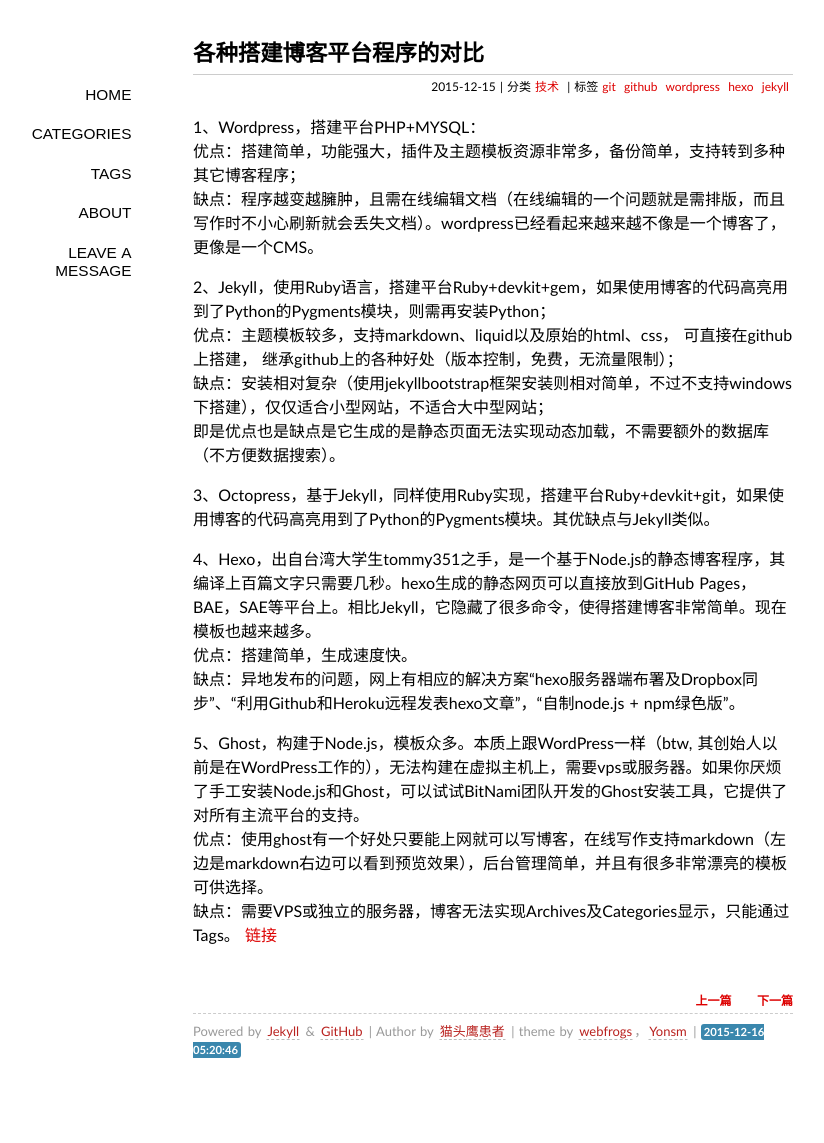
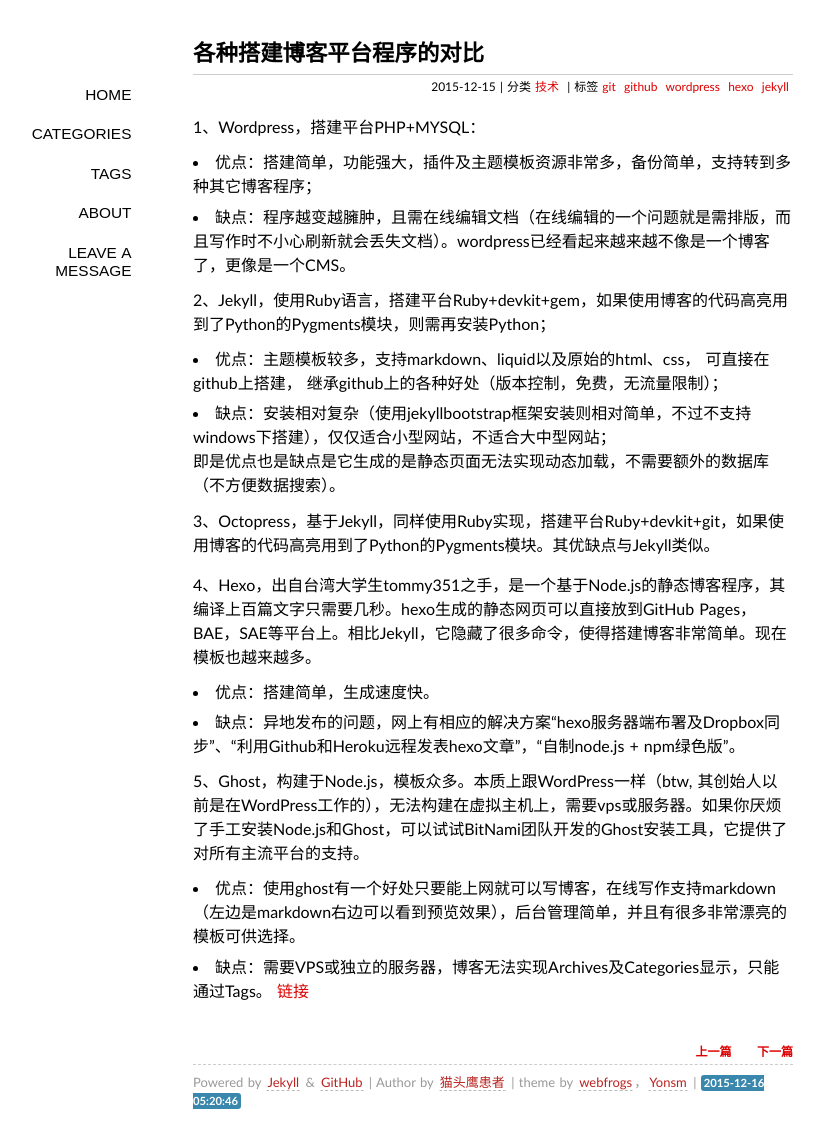
Before and after one commit to NightKs/NightKs.github.io, a Jekyll site: the page built from _posts/2015-12-15-ping-tai-dui-bi.md, in a window 1280 px wide. Shown: the whole page, without its empty margins (147-971 px from the left). Built offline with Jekyll 4.4.1, drawn with Linux system fonts in a browser that asks for light colours; some web fonts are replaced; Markdown is read by kramdown in place of the engine named in the settings; comment, search, counter and statistics services are not loaded; before the commit the page ends 1092 px from its top, so only the background shows below that.

```diff
--- a/_posts/2015-12-15-ping-tai-dui-bi.md
+++ b/_posts/2015-12-15-ping-tai-dui-bi.md
@@ -7,21 +7,21 @@ categories: 技术
 ---
 
 1、Wordpress，搭建平台PHP+MYSQL：
-优点：搭建简单，功能强大，插件及主题模板资源非常多，备份简单，支持转到多种其它博客程序；
-缺点：程序越变越臃肿，且需在线编辑文档（在线编辑的一个问题就是需排版，而且写作时不小心刷新就会丢失文档）。wordpress已经看起来越来越不像是一个博客了，更像是一个CMS。
+* 优点：搭建简单，功能强大，插件及主题模板资源非常多，备份简单，支持转到多种其它博客程序；
+* 缺点：程序越变越臃肿，且需在线编辑文档（在线编辑的一个问题就是需排版，而且写作时不小心刷新就会丢失文档）。wordpress已经看起来越来越不像是一个博客了，更像是一个CMS。
 
 2、Jekyll，使用Ruby语言，搭建平台Ruby+devkit+gem，如果使用博客的代码高亮用到了Python的Pygments模块，则需再安装Python；
-优点：主题模板较多，支持markdown、liquid以及原始的html、css， 可直接在github上搭建， 继承github上的各种好处（版本控制，免费，无流量限制）；
-缺点：安装相对复杂（使用jekyllbootstrap框架安装则相对简单，不过不支持windows下搭建），仅仅适合小型网站，不适合大中型网站；
+* 优点：主题模板较多，支持markdown、liquid以及原始的html、css， 可直接在github上搭建， 继承github上的各种好处（版本控制，免费，无流量限制）；
+* 缺点：安装相对复杂（使用jekyllbootstrap框架安装则相对简单，不过不支持windows下搭建），仅仅适合小型网站，不适合大中型网站；
 即是优点也是缺点是它生成的是静态页面无法实现动态加载，不需要额外的数据库（不方便数据搜索）。
 
 3、Octopress，基于Jekyll，同样使用Ruby实现，搭建平台Ruby+devkit+git，如果使用博客的代码高亮用到了Python的Pygments模块。其优缺点与Jekyll类似。
 
 4、Hexo，出自台湾大学生tommy351之手，是一个基于Node.js的静态博客程序，其编译上百篇文字只需要几秒。hexo生成的静态网页可以直接放到GitHub Pages，BAE，SAE等平台上。相比Jekyll，它隐藏了很多命令，使得搭建博客非常简单。现在模板也越来越多。
-优点：搭建简单，生成速度快。
-缺点：异地发布的问题，网上有相应的解决方案“hexo服务器端布署及Dropbox同步”、“利用Github和Heroku远程发表hexo文章”，“自制node.js + npm绿色版”。
+* 优点：搭建简单，生成速度快。
+* 缺点：异地发布的问题，网上有相应的解决方案“hexo服务器端布署及Dropbox同步”、“利用Github和Heroku远程发表hexo文章”，“自制node.js + npm绿色版”。
 
 5、Ghost，构建于Node.js，模板众多。本质上跟WordPress一样（btw, 其创始人以前是在WordPress工作的），无法构建在虚拟主机上，需要vps或服务器。如果你厌烦了手工安装Node.js和Ghost，可以试试BitNami团队开发的Ghost安装工具，它提供了对所有主流平台的支持。
-优点：使用ghost有一个好处只要能上网就可以写博客，在线写作支持markdown（左边是markdown右边可以看到预览效果），后台管理简单，并且有很多非常漂亮的模板可供选择。
-缺点：需要VPS或独立的服务器，博客无法实现Archives及Categories显示，只能通过Tags。
+* 优点：使用ghost有一个好处只要能上网就可以写博客，在线写作支持markdown（左边是markdown右边可以看到预览效果），后台管理简单，并且有很多非常漂亮的模板可供选择。
+* 缺点：需要VPS或独立的服务器，博客无法实现Archives及Categories显示，只能通过Tags。
 [链接](http://read.mobi/2015/03/15/blog-source-comparison/)
```
